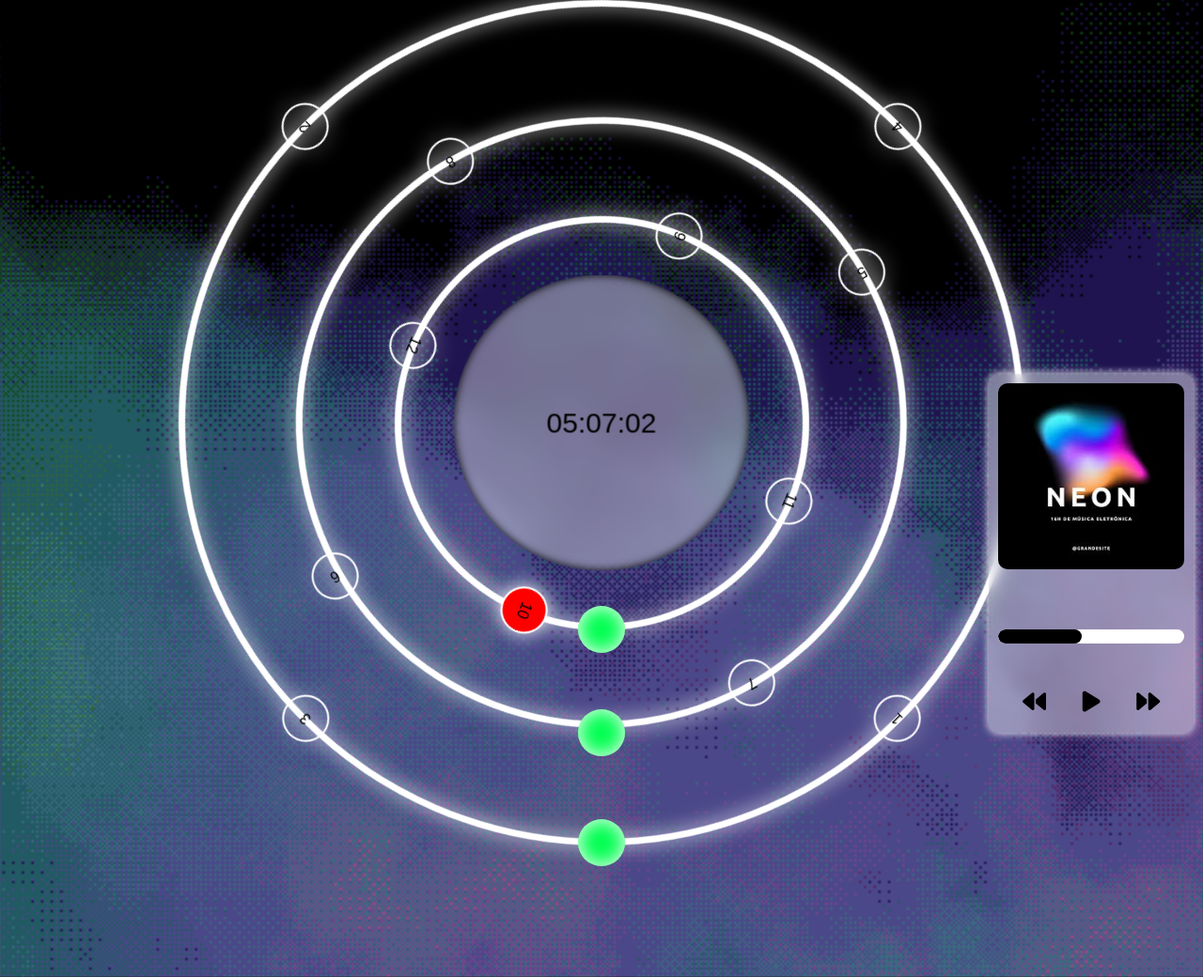
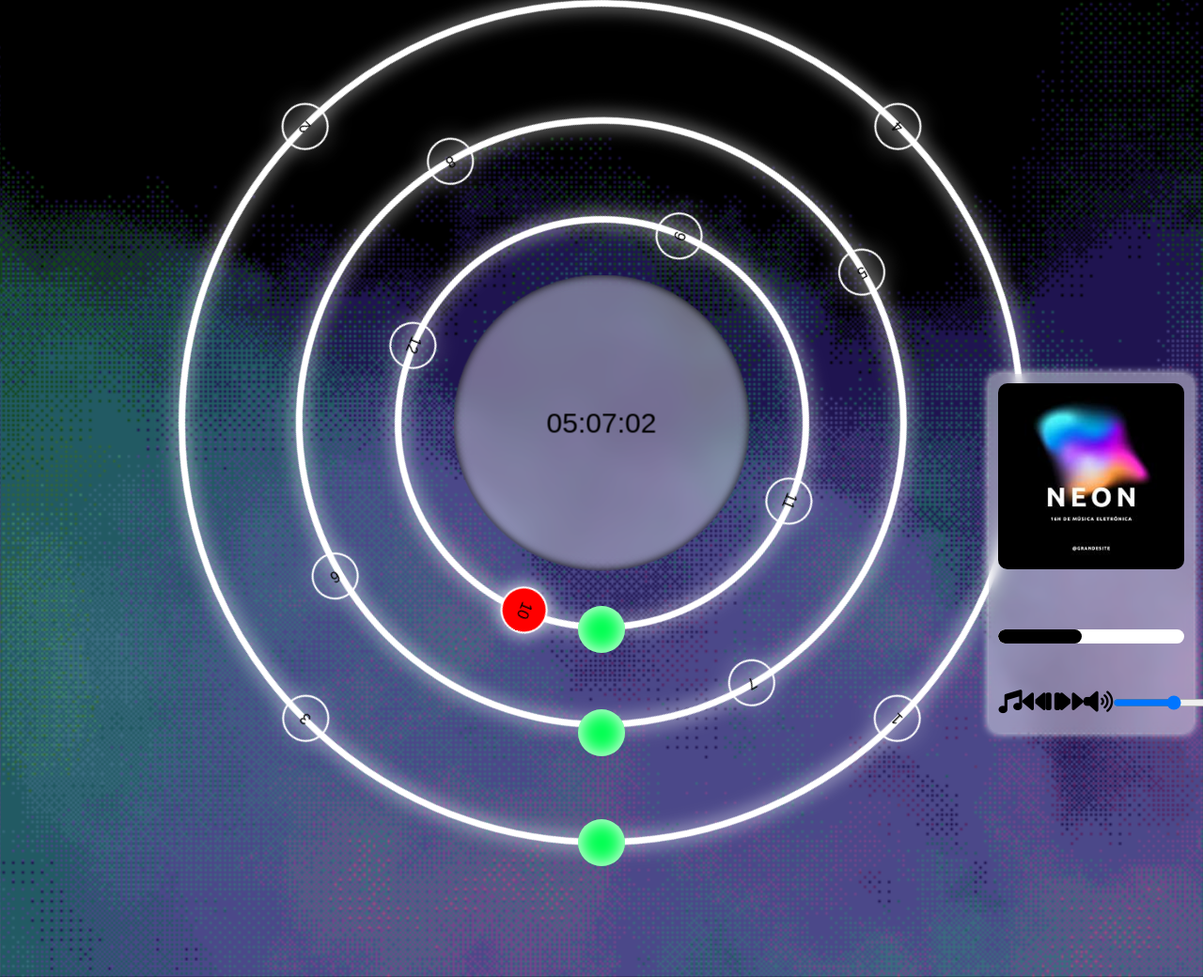
Before and after one commit to MarcusVinicius1/Front-End, a plain HTML site: page Music bol play/index.html in a window 1280 px wide. Shown: the top 1040 px of the page at 94% size. Drawn offline with Linux system fonts and the light colour scheme; a web font is replaced by a local one.

Commit message:
Update index.html

```diff
--- a/Music bol play/index.html
+++ b/Music bol play/index.html
@@ -49,15 +49,19 @@
     <div class="ContainerMusic" id="ContainerMusic">
         <img id="CapaMusic">
 
-        <div class="ContainerProgress">
+        <div class="ContainerProgress" id="ContainerProgress">
             <div class="ProgressBarra" id="ProgressBarra"></div>
         </div>
 
         <div class="Controls">
+            <i class="fa-solid fa-music"></i>
             <i class="fa-solid fa-backward" id="BackMusic"></i>
             <i class="fa-solid fa-play" id="PlayMusic"></i>
             <i class="fa-solid fa-pause" id="PauseMusic"></i>
             <i class="fa-solid fa-forward" id="NextMusic"></i>
+            <i class="fa-solid fa-volume-high" id="VolumeMusic"></i>
+
+            <input type="range" id="InputVolumeMusic" min="0" max="100" step="1" value="50">
         </div>
     </div>
 
```
